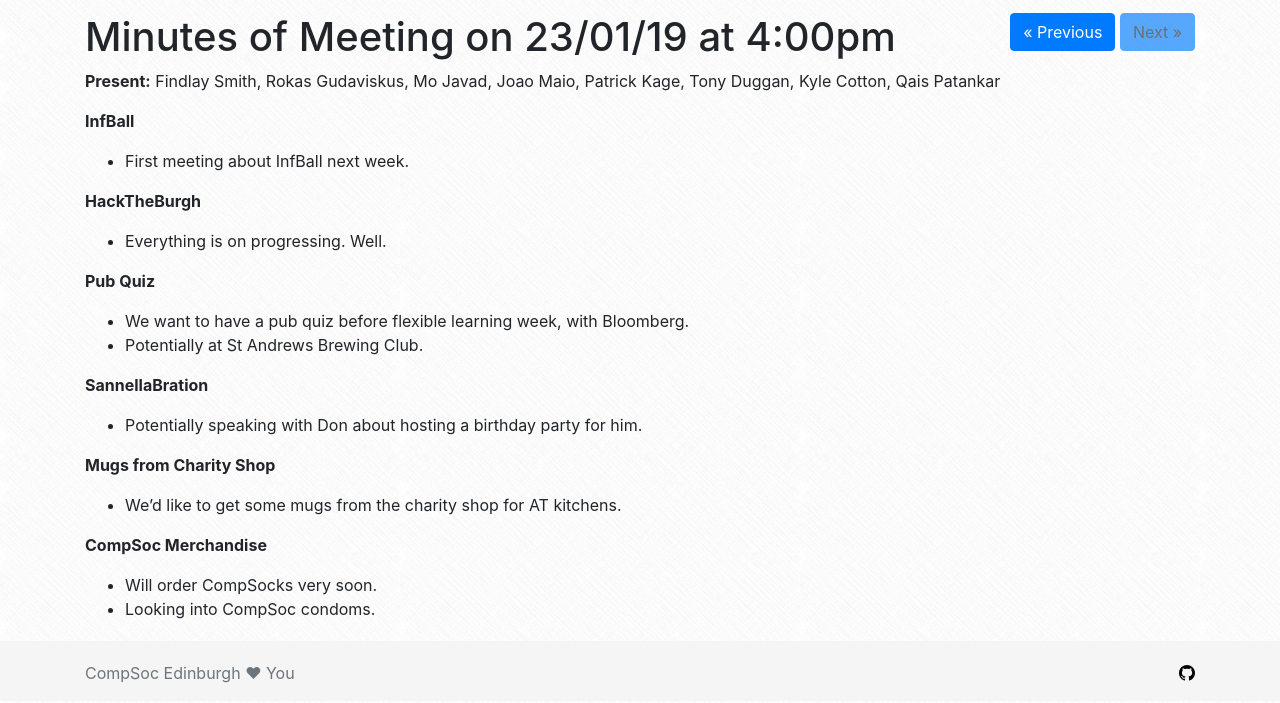
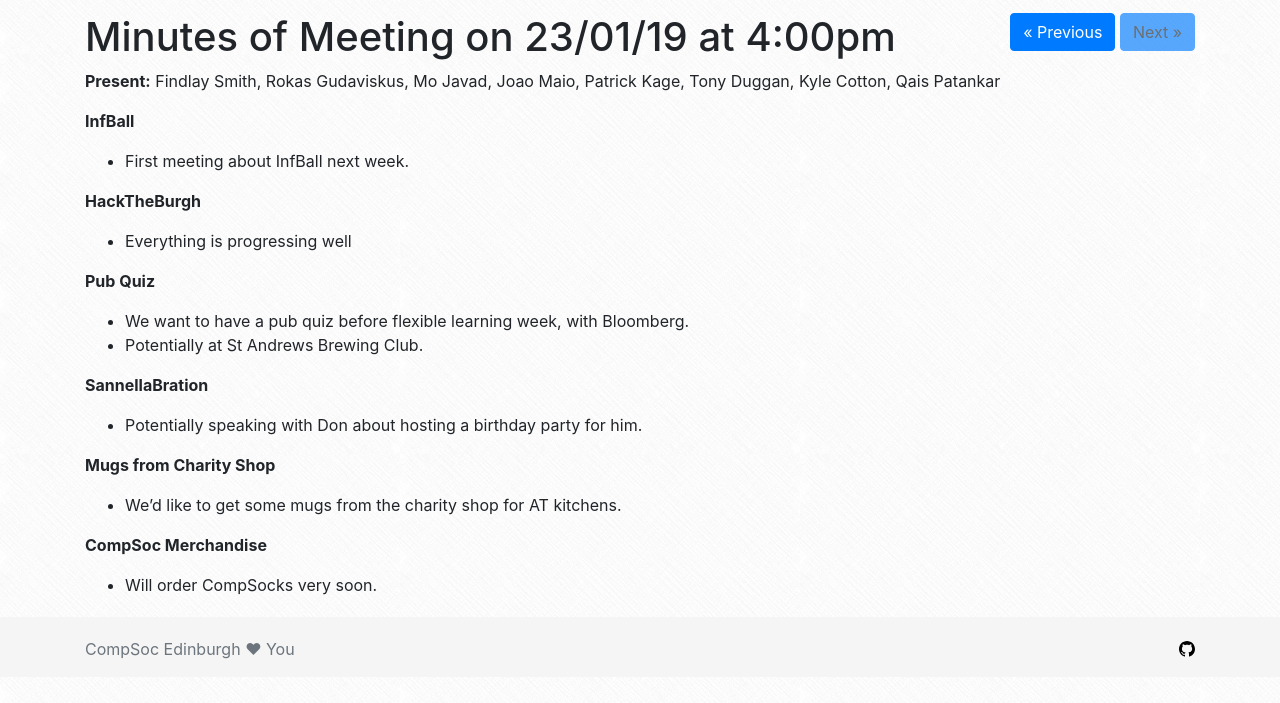
Before and after one commit to compsoc-edinburgh/website, a Jekyll site: the page built from _minutes/2019-01-23.md, in a window 1280 px wide. Shown: the part 346-1049 px from the top of the page. Built offline with Jekyll 4.4.1, drawn with Linux system fonts in a browser that asks for light colours; nearby versions of some CDN libraries; after the commit the page ends 1025 px from its top, so only the background shows below that.

Commit message:
Update 2019-01-23.md

```diff
--- a/_minutes/2019-01-23.md
+++ b/_minutes/2019-01-23.md
@@ -9,7 +9,7 @@
 - First meeting about InfBall next week.
 
 **HackTheBurgh**
-- Everything is on progressing. Well.
+- Everything is progressing well
 
 **Pub Quiz**
 - We want to have a pub quiz before flexible learning week, with Bloomberg.
@@ -21,7 +21,5 @@
 **Mugs from Charity Shop**
 - We'd like to get some mugs from the charity shop for AT kitchens.
 
-
 **CompSoc Merchandise**
 - Will order CompSocks very soon.
-- Looking into CompSoc condoms.
```
